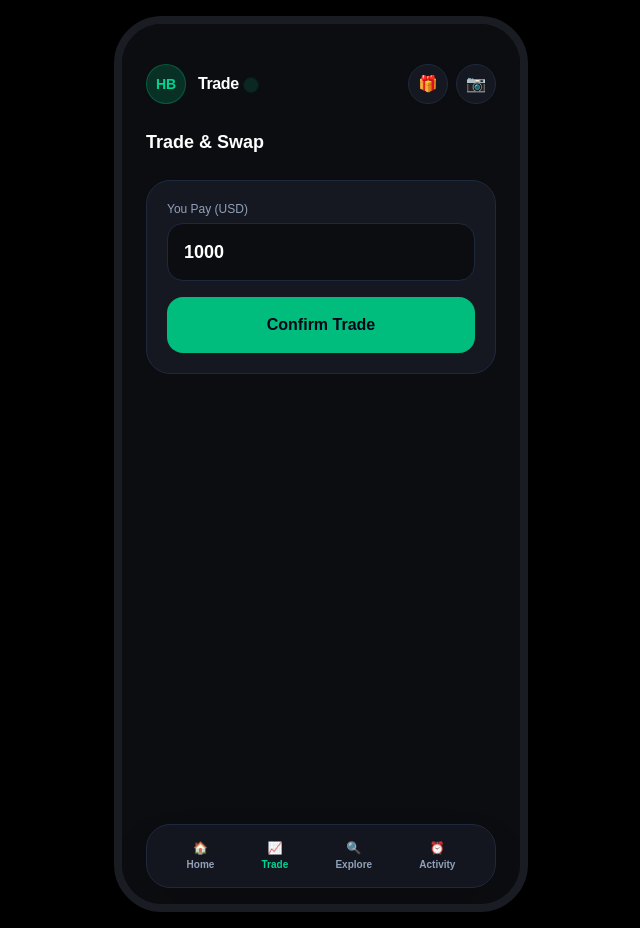
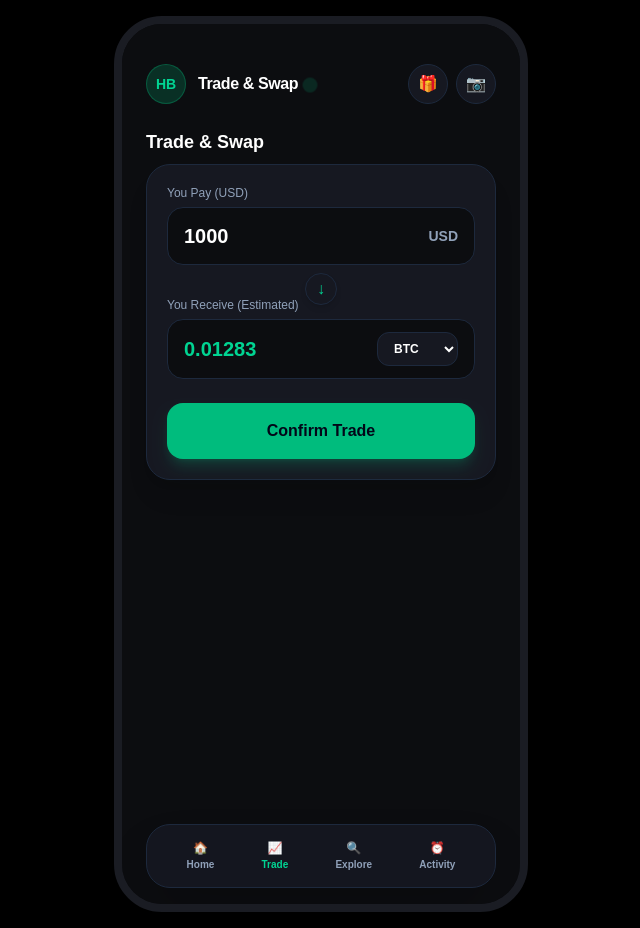
Before and after one commit to minhle20018/nexuspay, a Next.js app: page / in a window 1280 px wide. Both pictures are taken after a click on the button "Start Trading →". Shown: the whole page, without its empty margins (319-959 px from the left). Built offline with nearby package versions, Linux system fonts and the light colour scheme.

Commit message:
Update Trade Swap interface matching target design

```diff
--- a/app/page.tsx
+++ b/app/page.tsx
@@ -5,9 +5,12 @@ import React, { useState, useEffect } from 'react';
 export default function Home() {
   const [activeTab, setActiveTab] = useState('home');
   const [searchQuery, setSearchQuery] = useState('');
+
+  // Trạng thái cho tính năng Trade & Swap chuẩn mẫu
   const [tradeUsd, setTradeUsd] = useState('1000');
+  const [selectedCoin, setSelectedCoin] = useState('BTC');
 
-  // Khớp chính xác 100% số lượng tài sản để tổng portfolio đạt đúng mức ~$11.9 triệu USD như bản Go Live
+  // Danh sách tài sản khớp chuẩn số liệu triệu đô ($11.9M+)
   const [assets, setAssets] = useState([
     { symbol: 'BTC', name: 'Bitcoin', price: 77920.00, change: '+2.4%', amount: 87.00205338809035, icon: '₿' },
     { symbol: 'ETH', name: 'Ethereum', price: 2272.91, change: '+1.8%', amount: 1748.1748908296943, icon: 'Ξ' },
@@ -44,6 +47,18 @@ export default function Home() {
     }
   };
 
+  // Tính số lượng coin nhận được khi Swap
+  const getEstimatedReceive = () => {
+    const coinObj = assets.find(a => a.symbol === selectedCoin);
+    if (!coinObj || coinObj.price === 0) return '0.00';
+    const usdVal = parseFloat(tradeUsd) || 0;
+    return (usdVal / coinObj.price).toFixed(5);
+  };
+
+  const handleConfirmTrade = () => {
+    alert(`Successfully swapped $${tradeUsd} USD for ${getEstimatedReceive()} ${selectedCoin}!`);
+  };
+
   return (
     <main className="min-h-screen bg-black text-slate-100 flex items-center justify-center p-0 sm:p-4">
       <div className="w-full sm:max-w-[414px] h-screen sm:h-[896px] bg-[#0c0d10] sm:rounded-[48px] sm:border-[8px] sm:border-[#1a1c23] shadow-2xl flex flex-col overflow-hidden relative">
@@ -57,13 +72,15 @@ export default function Home() {
                 HB
               </div>
               <div>
-                <span className="text-base font-bold text-white tracking-tight capitalize">{activeTab}</span>
+                <span className="text-base font-bold text-white tracking-tight capitalize">
+                  {activeTab === 'trade' ? 'Trade & Swap' : activeTab}
+                </span>
                 <span className="w-2 h-2 rounded-full bg-emerald-400 inline-block ml-2 animate-ping"></span>
               </div>
             </div>
             <div className="flex items-center space-x-2">
-              <button onClick={() => alert('No new rewards available.')} className="w-10 h-10 rounded-full bg-[#161821] border border-slate-800 flex items-center justify-center text-emerald-400 cursor-pointer">🎁</button>
-              <button onClick={() => alert('Opening QR scanner...')} className="w-10 h-10 rounded-full bg-[#161821] border border-slate-800 flex items-center justify-center text-slate-300 cursor-pointer">📷</button>
+              <button onClick={() => alert('No new rewards.')} className="w-10 h-10 rounded-full bg-[#161821] border border-slate-800 flex items-center justify-center text-emerald-400 cursor-pointer">🎁</button>
+              <button onClick={() => alert('Scanning QR...')} className="w-10 h-10 rounded-full bg-[#161821] border border-slate-800 flex items-center justify-center text-slate-300 cursor-pointer">📷</button>
             </div>
           </div>
 
@@ -138,16 +155,6 @@ export default function Home() {
                       </div>
                       <button onClick={() => copyText('8SExE819vJxK994nx')} className="text-slate-400 hover:text-white cursor-pointer text-xs">📋</button>
                     </div>
-                    <div className="flex items-center justify-between p-3.5">
-                      <div className="flex items-center space-x-3">
-                        <div className="w-8 h-8 rounded-full bg-slate-800 flex items-center justify-center text-amber-400 font-bold">₿</div>
-                        <div>
-                          <p className="text-xs font-semibold text-white">Bitcoin</p>
-                          <p className="text-[10px] text-slate-400 font-mono">bc1q098234hjt994k</p>
-                        </div>
-                      </div>
-                      <button onClick={() => copyText('bc1q098234hjt994k')} className="text-slate-400 hover:text-white cursor-pointer text-xs">📋</button>
-                    </div>
                   </div>
                 </div>
 
@@ -181,15 +188,59 @@ export default function Home() {
 
             {activeTab === 'trade' && (
               <div className="space-y-6 pt-2">
-                <h3 className="text-lg font-bold text-white">Trade & Swap</h3>
-                <div className="bg-[#161821] p-5 rounded-3xl border border-slate-800 space-y-4">
-                  <div>
-                    <label className="block text-xs text-slate-400 mb-1.5">You Pay (USD)</label>
-                    <input type="number" value={tradeUsd} onChange={(e) => setTradeUsd(e.target.value)} className="w-full bg-[#0c0d10] border border-slate-800 rounded-2xl px-4 py-3.5 text-lg font-bold text-white focus:outline-none" />
+                <h3 className="text-lg font-bold text-white mb-2">Trade & Swap</h3>
+
+                {/* Khung Trade & Swap chuẩn y hệt hình ảnh mẫu */}
+                <div className="bg-[#161821] p-5 rounded-3xl border border-slate-800 space-y-4 relative shadow-xl">
+
+                  {/* You Pay (USD) */}
+                  <div className="space-y-1.5">
+                    <label className="block text-xs font-medium text-slate-400">You Pay (USD)</label>
+                    <div className="relative flex items-center bg-[#0c0d10] border border-slate-800 rounded-2xl px-4 py-3.5 focus-within:border-emerald-500">
+                      <input
+                        type="number"
+                        value={tradeUsd}
+                        onChange={(e) => setTradeUsd(e.target.value)}
+                        className="w-full bg-transparent text-xl font-bold text-white focus:outline-none"
+                      />
+                      <span className="text-sm font-semibold text-slate-400 ml-2">USD</span>
+                    </div>
                   </div>
-                  <button onClick={() => alert("Trade executed successfully!")} className="w-full bg-emerald-500 hover:bg-emerald-400 text-slate-950 font-semibold py-4 rounded-2xl cursor-pointer">
+
+                  {/* Icon mũi tên xuống ở giữa */}
+                  <div className="flex justify-center -my-2 relative z-10">
+                    <div className="w-8 h-8 rounded-full bg-[#161821] border border-slate-800 flex items-center justify-center text-emerald-400 font-bold shadow-md">
+                      ↓
+                    </div>
+                  </div>
+
+                  {/* You Receive (Estimated) */}
+                  <div className="space-y-1.5">
+                    <label className="block text-xs font-medium text-slate-400">You Receive (Estimated)</label>
+                    <div className="flex items-center justify-between bg-[#0c0d10] border border-slate-800 rounded-2xl px-4 py-3">
+                      <span className="text-xl font-bold text-emerald-400">
+                        {getEstimatedReceive()}
+                      </span>
+                      <select
+                        value={selectedCoin}
+                        onChange={(e) => setSelectedCoin(e.target.value)}
+                        className="bg-[#161821] text-xs font-semibold px-3 py-2 rounded-xl border border-slate-800 text-white focus:outline-none cursor-pointer"
+                      >
+                        {assets.map(a => (
+                          <option key={a.symbol} value={a.symbol}>{a.symbol}</option>
+                        ))}
+                      </select>
+                    </div>
+                  </div>
+
+                  {/* Confirm Trade Button */}
+                  <button
+                    onClick={handleConfirmTrade}
+                    className="w-full bg-emerald-500 hover:bg-emerald-400 text-slate-950 font-bold py-4 rounded-2xl shadow-lg shadow-emerald-500/20 transition-all cursor-pointer mt-2"
+                  >
                     Confirm Trade
                   </button>
+
                 </div>
               </div>
             )}
```
